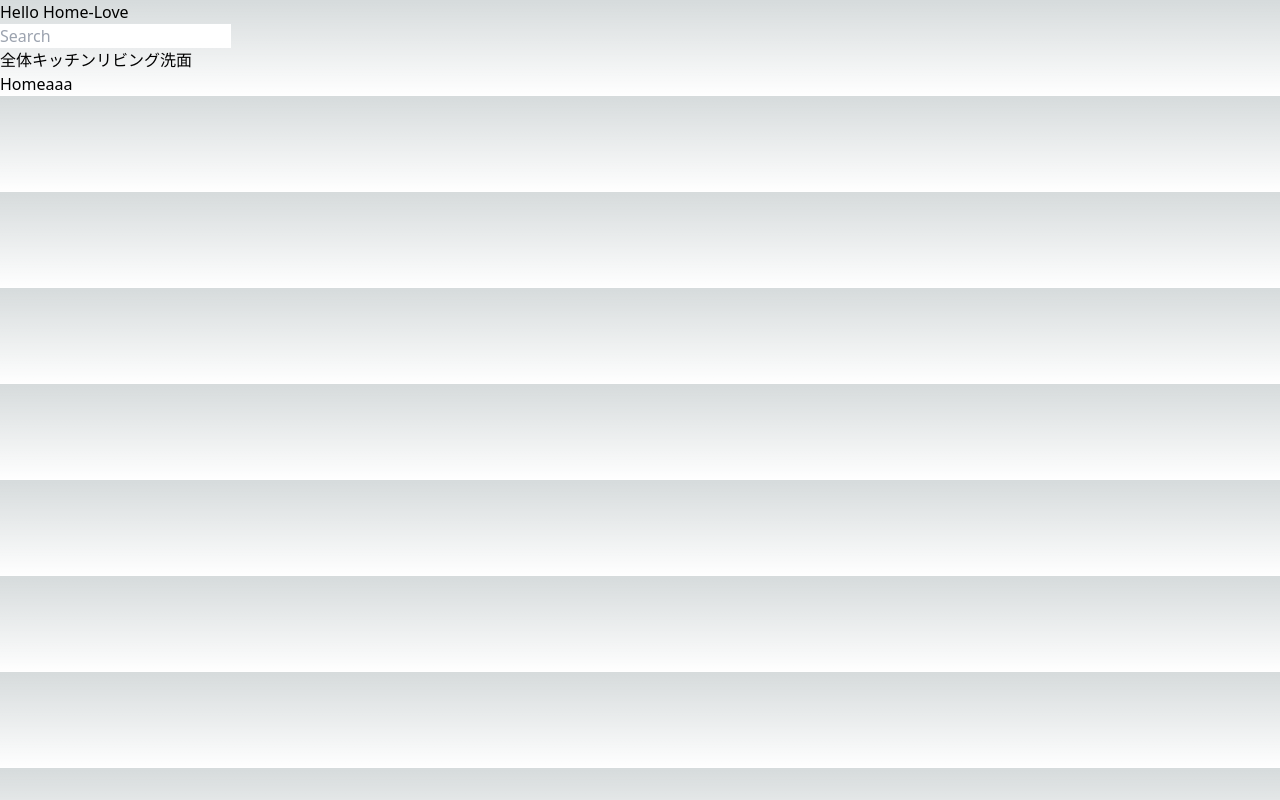
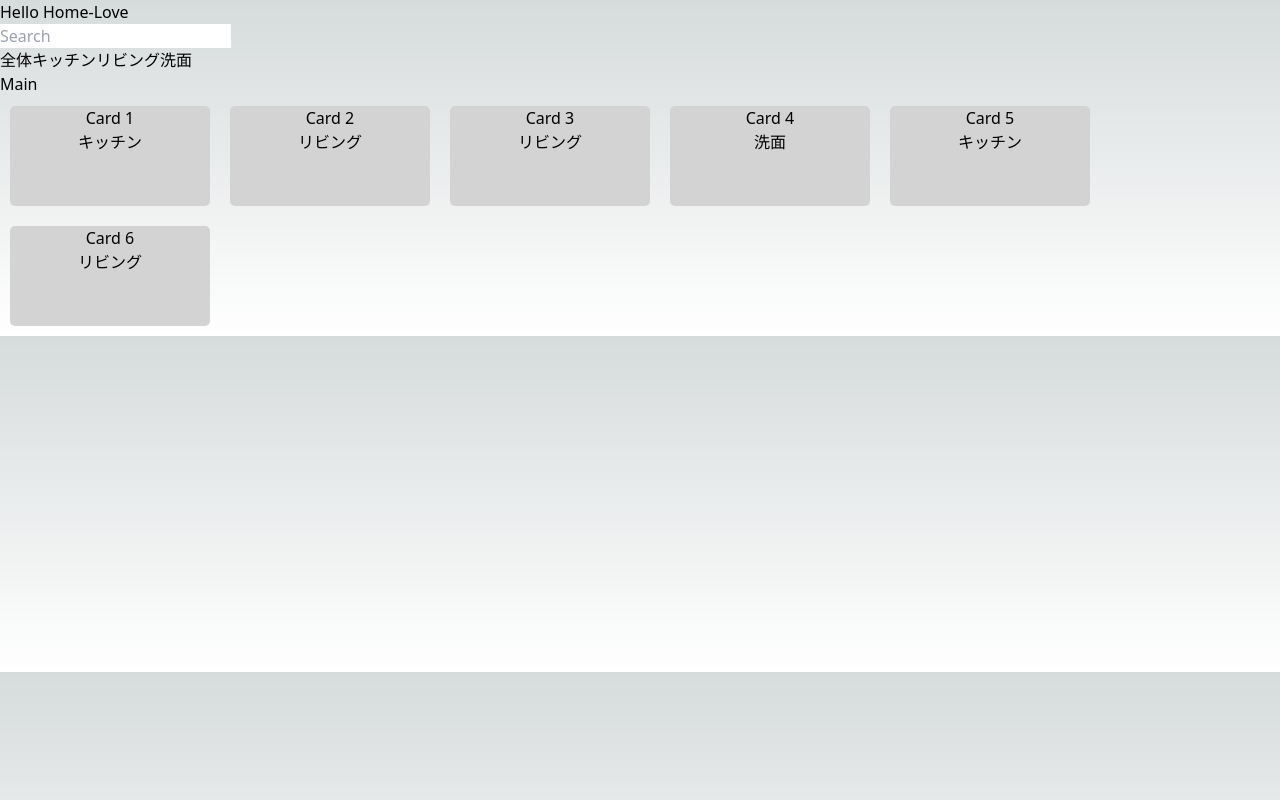
Before and after one commit to haruharu3220/home-love, a Next.js app: page / in a window 1280 px wide. Built offline with nearby package versions, Linux system fonts and the light colour scheme.

Commit message:
ボタンを押したらその設備のカードが出るように設定

```diff
--- /dev/null
+++ b/pages/components/card.tsx
@@ -0,0 +1,13 @@
+type CardProps = {
+    title: string;
+    attribute: string;
+  }
+
+export const Card: React.FC<CardProps> = ({ title, attribute }) => {
+    return (
+      <div style={{ display: "inline-block", margin: "10px", width: "200px", height: "100px", backgroundColor: "lightgray", borderRadius: "5px", textAlign: "center" }}>
+        <h3>{title}</h3>
+        <p>{attribute}</p>
+      </div>
+    );
+  };
--- /dev/null
+++ b/pages/components/main.tsx
@@ -0,0 +1,12 @@
+import { Card } from './card'
+
+export const Main = ({ data }) => {
+    return (
+      <div>
+        <h2>Main</h2>
+        {data.map((item) => (
+          <Card key={item.title} title={item.title} attribute={item.attribute} />
+        ))}
+      </div>
+    );
+  };
--- a/pages/components/sidebar.tsx
+++ b/pages/components/sidebar.tsx
@@ -1,10 +1,21 @@
 import React from 'react'
+import { useEffect,useState } from 'react'
 
-const FacilityContext=React.createContext('')
+type SidebarProps = {
+    onButtonClick: (item: string) => void;
+  }
+
+export const Sidebar: React.FC<SidebarProps> = ({ onButtonClick }) => {
+
+const FacilityContext=React.createContext('');
+const [facility, setFacility] = useState(0);
 
 
-export const Sidebar = () =>{
-
+// const selectFacility = () =>{
+//     const buttonText = event.target.textContent;
+//     setFacility(buttonText);
+//     alert(facility);
+// };
 
     return(
         <div className='w-1/3 bg-blue-300 h-screen flex flex-col'>
@@ -28,10 +39,14 @@ export const Sidebar = () =>{
             ></div>
           </form>
 
-            <button className='py-2 px-4  bg-red-600 hover:bg-red-700 focus:ring-red-500 focus:ring-offset-red-200 text-white w-full transition ease-in duration-200 text-center text-base font-semibold shadow-md focus:outline-none focus:ring-2 focus:ring-offset-2  opacity-70 cursor-not-allowed rounded-lg my-4'>全体</button>
-            <button className='py-2 px-4  bg-red-600 hover:bg-red-700 focus:ring-red-500 focus:ring-offset-red-200 text-white w-full transition ease-in duration-200 text-center text-base font-semibold shadow-md focus:outline-none focus:ring-2 focus:ring-offset-2  opacity-70 cursor-not-allowed rounded-lg my-4'>キッチン</button>
-            <button className='py-2 px-4  bg-red-600 hover:bg-red-700 focus:ring-red-500 focus:ring-offset-red-200 text-white w-full transition ease-in duration-200 text-center text-base font-semibold shadow-md focus:outline-none focus:ring-2 focus:ring-offset-2  opacity-70 cursor-not-allowed rounded-lg my-4'>リビング</button>
-            <button className='py-2 px-4  bg-red-600 hover:bg-red-700 focus:ring-red-500 focus:ring-offset-red-200 text-white w-full transition ease-in duration-200 text-center text-base font-semibold shadow-md focus:outline-none focus:ring-2 focus:ring-offset-2  opacity-70 cursor-not-allowed rounded-lg my-4'>洗面</button>
+
+
+
+            <button onClick={() => onButtonClick("全体")}  className='py-2 px-4  bg-red-600 hover:bg-red-700 focus:ring-red-500 focus:ring-offset-red-200 text-white w-full transition ease-in duration-200 text-center text-base font-semibold shadow-md focus:outline-none focus:ring-2 focus:ring-offset-2  opacity-70 cursor-not-allowed rounded-lg my-4'>全体</button>
+            <button onClick={() => onButtonClick("キッチン")}  className='py-2 px-4  bg-red-600 hover:bg-red-700 focus:ring-red-500 focus:ring-offset-red-200 text-white w-full transition ease-in duration-200 text-center text-base font-semibold shadow-md focus:outline-none focus:ring-2 focus:ring-offset-2  opacity-70 cursor-not-allowed rounded-lg my-4'>キッチン</button>
+            <button onClick={() => onButtonClick("リビング")}  className='py-2 px-4  bg-red-600 hover:bg-red-700 focus:ring-red-500 focus:ring-offset-red-200 text-white w-full transition ease-in duration-200 text-center text-base font-semibold shadow-md focus:outline-none focus:ring-2 focus:ring-offset-2  opacity-70 cursor-not-allowed rounded-lg my-4'>リビング</button>
+            <button onClick={() => onButtonClick("洗面")}  className='py-2 px-4  bg-red-600 hover:bg-red-700 focus:ring-red-500 focus:ring-offset-red-200 text-white w-full transition ease-in duration-200 text-center text-base font-semibold shadow-md focus:outline-none focus:ring-2 focus:ring-offset-2  opacity-70 cursor-not-allowed rounded-lg my-4'>洗面</button>
+
         </div>
     )
 
--- a/pages/index.tsx
+++ b/pages/index.tsx
@@ -1,25 +1,48 @@
 import type {NextPage} from'next'
+import { useState } from 'react'
 import { BrowserRouter, Routes, Route } from "react-router-dom";
 import styles from '../styles/Home.module.css'
 import styled from 'styled-components'
 import { Button } from './components/button'
 import { Footer } from './components/footer'
-import { Janken } from './blog/janken';
-
-
 import Link from 'next/link'
 import { Sidebar } from './components/sidebar';
+import { Main } from './components/main'
+
 const H1 = styled.h1`
   color:red;`
 
+const data = [
+  { title: "Card 1", attribute: "キッチン" },
+  { title: "Card 2", attribute: "リビング" },
+  { title: "Card 3", attribute: "リビング" },
+  { title: "Card 4", attribute: "洗面" },
+  { title: "Card 5", attribute: "キッチン" },
+  { title: "Card 6", attribute: "リビング" }
+];
+
+
 const Home: NextPage = () => {
+  const [selectedAttribute, setSelectedAttribute] = useState("");
+
+  const handleButtonClick = (attribute:string) => {
+    setSelectedAttribute(attribute);
+  };
+
+  const filteredData = selectedAttribute
+    ? data.filter((item) => item.attribute === selectedAttribute)
+    : data;
+
   return(
     <>
       <Footer/>
       <main>
-        <SSidebar />
-        <Sidebar />
+        {/* サイドバーコンポーネントのpropsにこのファイルで定義した関数を入れる */}
+        <Sidebar onButtonClick={handleButtonClick} />
+        <Main data={filteredData} />
       </main>
+
+
 
         {/* <div className={styles.container}>
           <main className={styles.main}>
@@ -30,13 +53,13 @@ const Home: NextPage = () => {
             </H1> */}
 
 
-        <Link href="/">
+        {/* <Link href="/">
           <a>Home</a>
         </Link>
 
         <Link href="/janken">
           <a>aaa</a>
-        </Link>
+        </Link> */}
     </>
     )
 }
```
